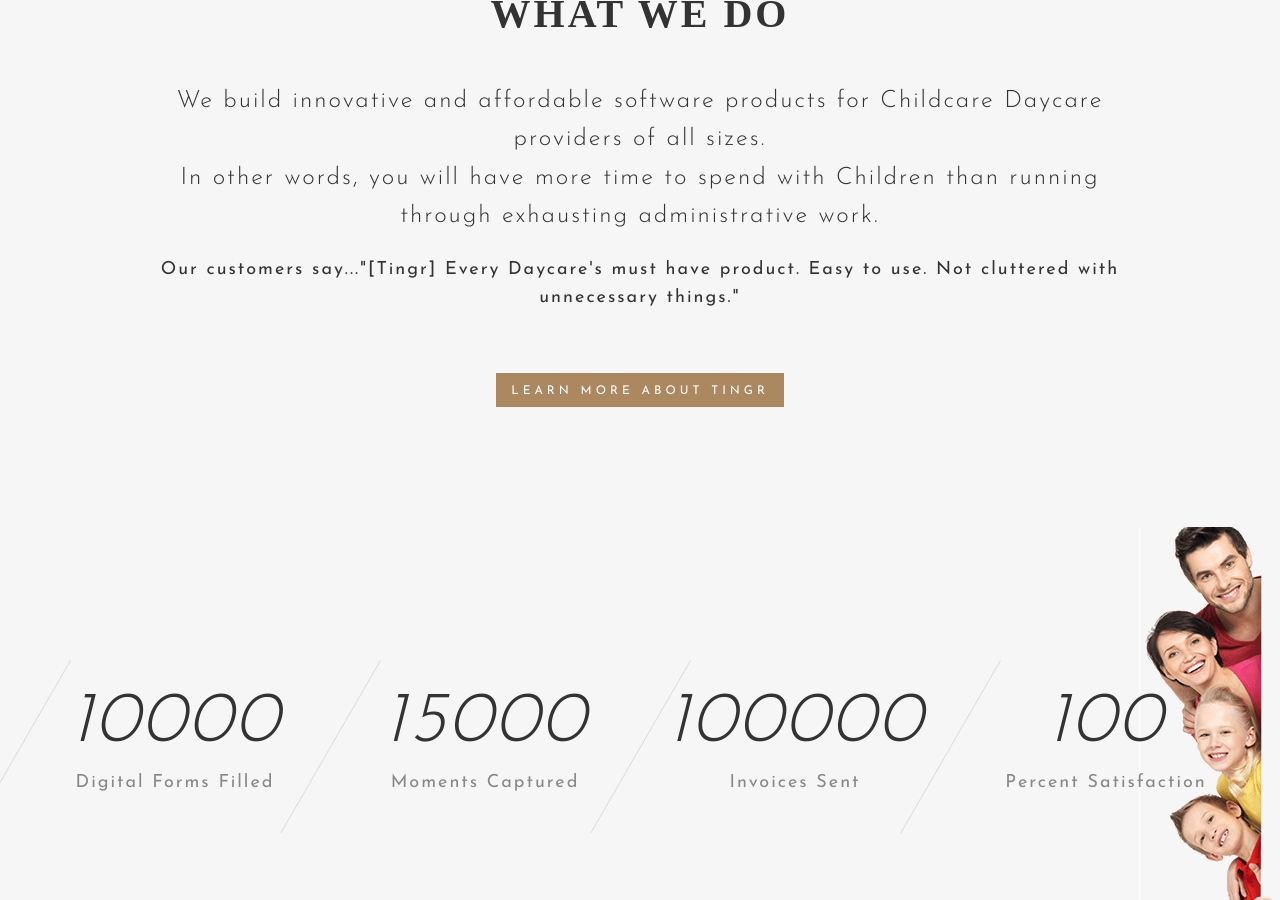
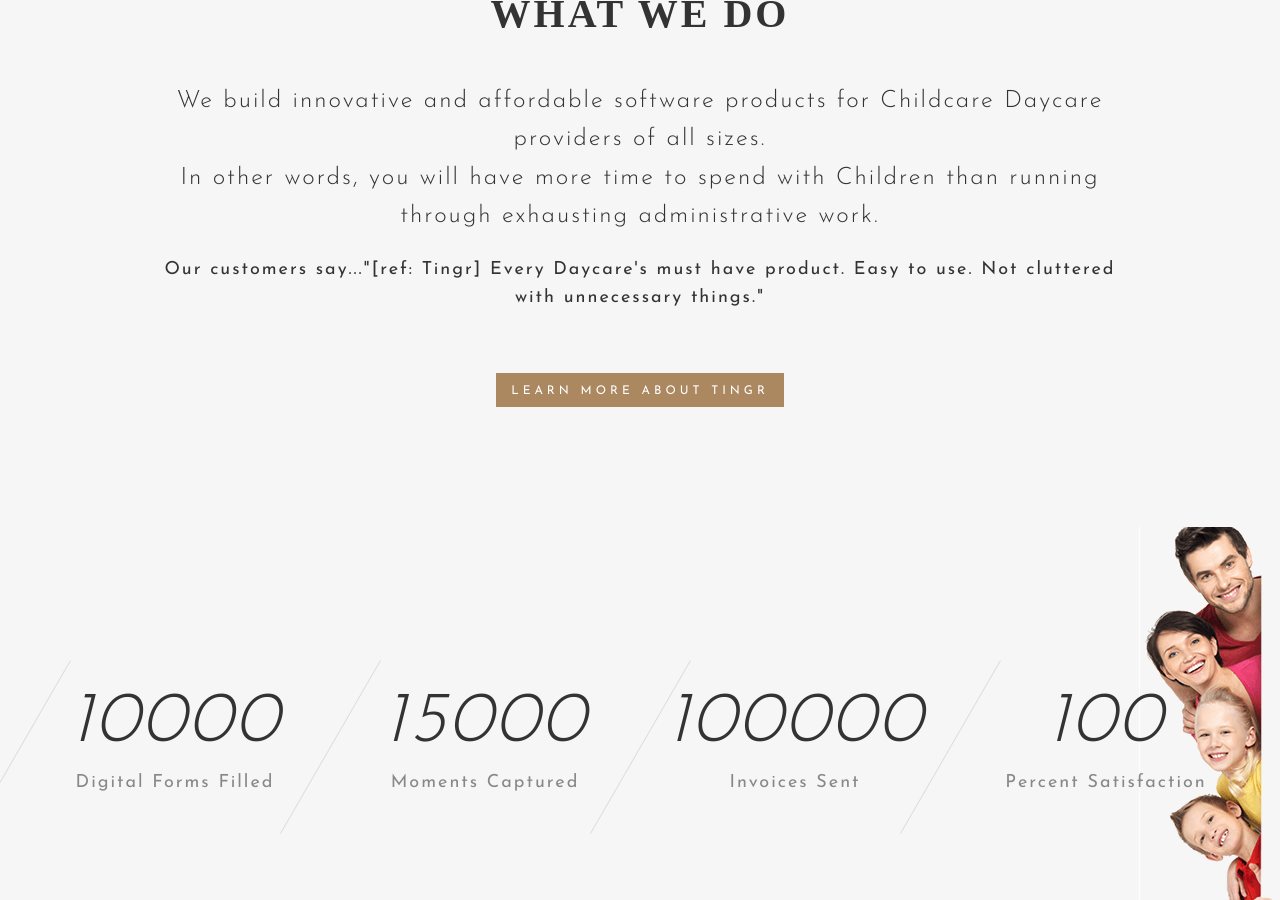
Before and after one commit to hellotingr/hellotingr.github.io, a Jekyll site: the page built from index.html, in a window 1280 px wide and 900 px high, scrolled down 1084 px. Built offline with Jekyll 4.4.1, drawn with Linux system fonts in a browser that asks for light colours; nearby versions of some CDN libraries; some web fonts are replaced.

Commit message:
SEO stuff

```diff
--- a/_includes/head.html
+++ b/_includes/head.html
@@ -90,7 +90,6 @@
   <link rel="canonical" href="{{ page.url | replace:'index.html','' | prepend: site.baseurl | prepend: site.url }}">
   <link data-react-helmet=true rel=alternate href="https://www.tingr.org" hreflang=en />
 
-  <link data-react-helmet=true rel=canonical href="https://www.tingr.org"/>
   <link data-react-helmet=true rel=alternate href="https://www.tingr.org" hreflang=en />
 
   <meta data-react-helmet=true name=description content="{% if page.excerpt %}{{ page.excerpt | strip_html | strip_newlines | truncate: 160 }}{% else %}{{ site.description }}{% endif %}"/>
--- a/index.html
+++ b/index.html
@@ -139,7 +139,7 @@
         We build innovative and affordable software products for Childcare Daycare providers of all sizes. <br/>In other words, you will have more time to spend with Children than running through exhausting administrative work.
       </p>
       <p class="bold-text">
-        Our customers say..."[Tingr] Every Daycare's must have product. Easy to use. Not cluttered with unnecessary things."
+        Our customers say..."[ref: Tingr] Every Daycare's must have product. Easy to use. Not cluttered with unnecessary things."
       </p>
       <div class="two spacing"></div>
       <a href="{{site.url}}/features.html" class="button boxed">Learn more about tingr</a>
```
Also changed, not shown: other parts of index.html (+1 -1 lines).
